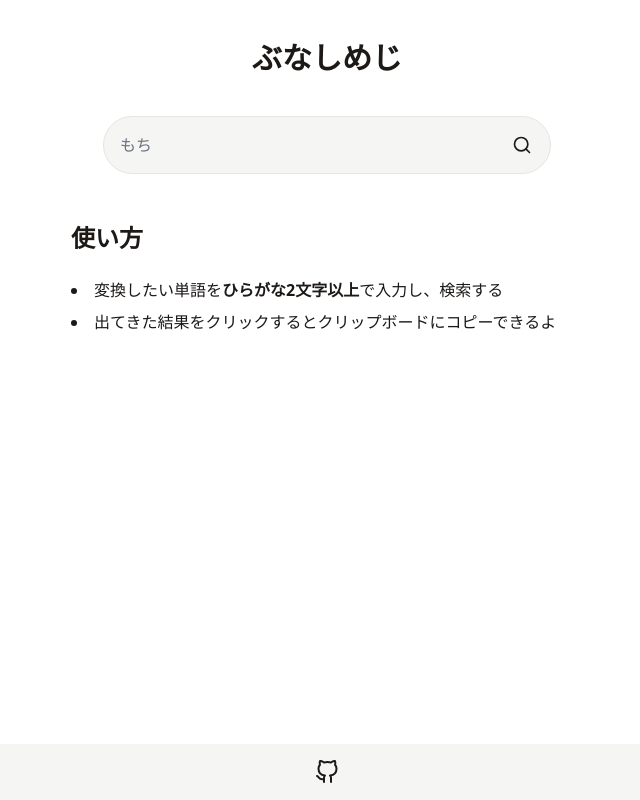
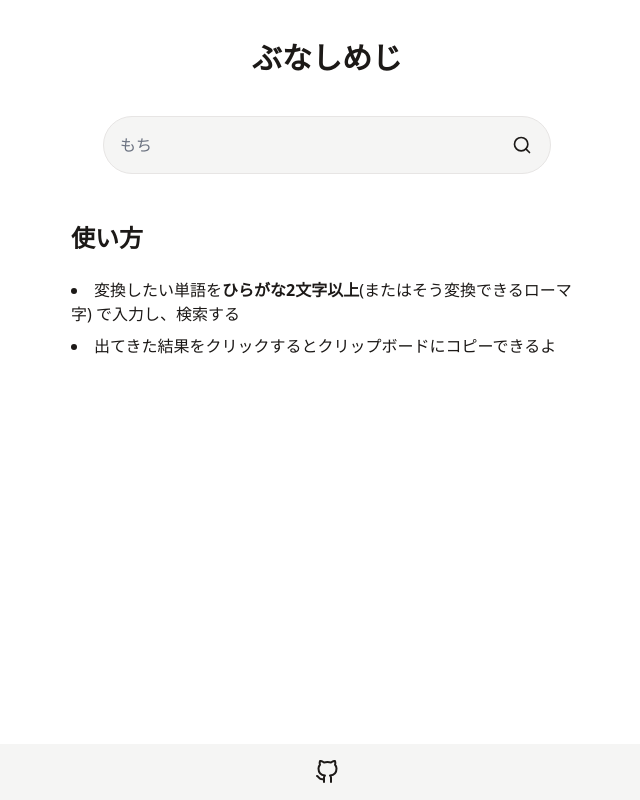
Before and after one commit to object1037/bnaSimeji, a Next.js app: page / in a window 1280 px wide. Shown: the whole page, without its empty margins (313-953 px from the left). Built offline with nearby package versions, Linux system fonts and the light colour scheme.

Commit message:
update usage text

```diff
--- a/pages/index.tsx
+++ b/pages/index.tsx
@@ -9,7 +9,7 @@ const Home = () => {
         <ol className="list-disc list-inside my-6 space-y-2">
           <li>
             変換したい単語を<span className="font-bold">ひらがな2文字以上</span>
-            で入力し、検索する
+            (またはそう変換できるローマ字) で入力し、検索する
           </li>
           <li>出てきた結果をクリックするとクリップボードにコピーできるよ</li>
         </ol>
```
